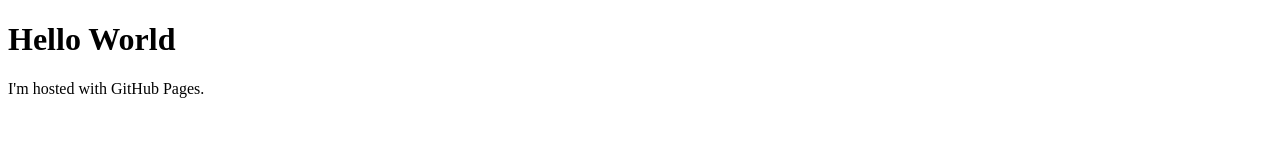
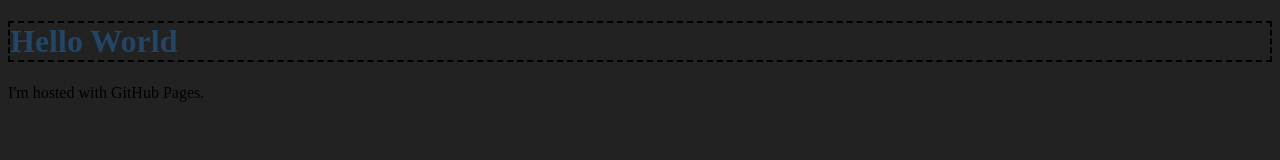
Before and after one commit to sakarettm07/sakarettm07.github.io, a plain HTML site: page index.html in a window 1280 px wide. Drawn offline with Linux system fonts and the light colour scheme.

Commit message:
Sample CSS
Added some CSS in the index.html file.

```diff
--- a/index.html
+++ b/index.html
@@ -1,7 +1,18 @@
 <!DOCTYPE html>
 <html>
-<body>
-<h1>Hello World</h1>
-<p>I'm hosted with GitHub Pages.</p>
-</body>
+  <head>
+    <style>
+      body {
+        background: #222222;
+      }
+      h1 {
+        color: #234567;
+        border: 2px dashed #000000;
+      }
+    </style>
+  </head>
+  <body>
+    <h1>Hello World</h1>
+    <p>I'm hosted with GitHub Pages.</p>
+  </body>
 </html>
```
